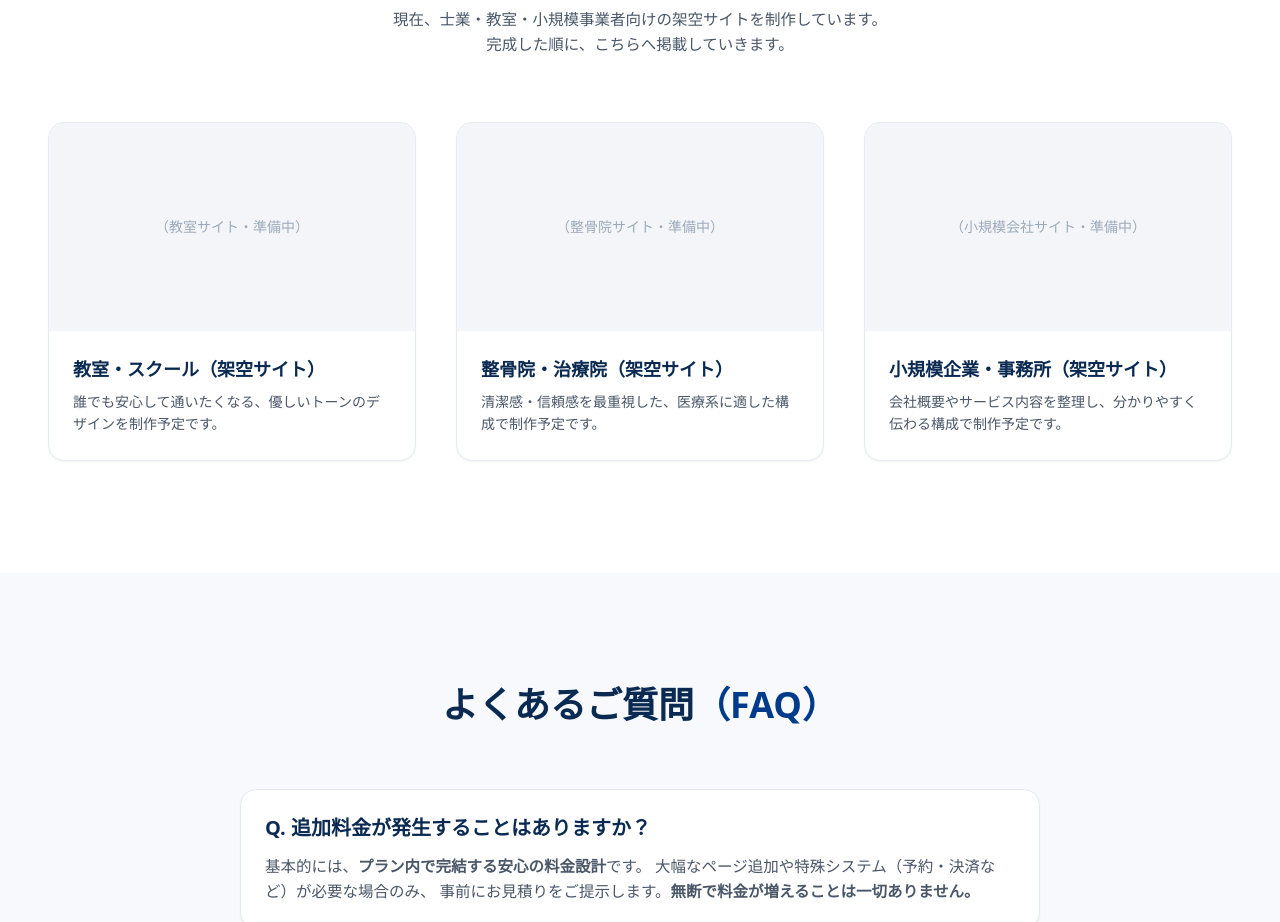
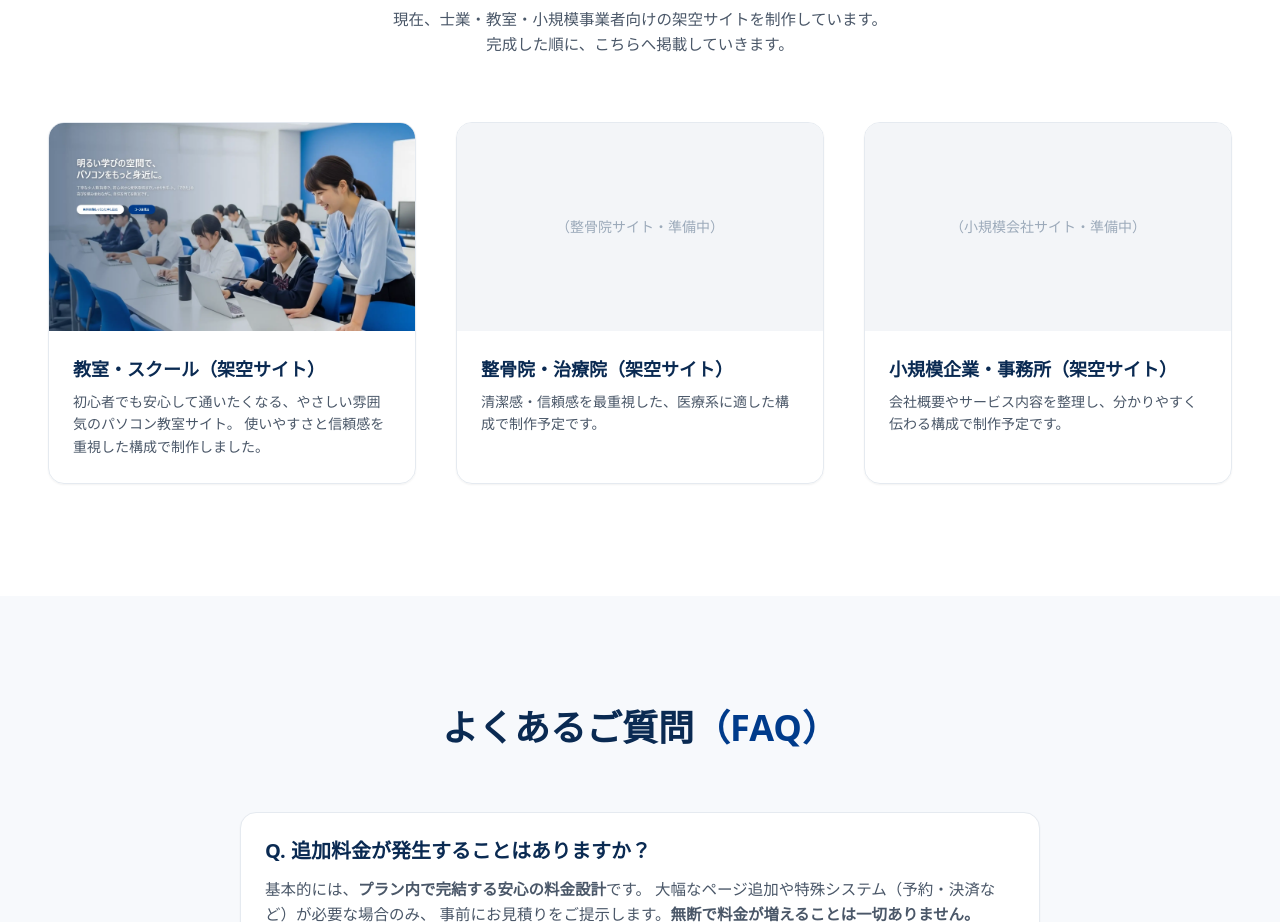
Before and after one commit to gushiyuu123-glitch/gushiken-office-web, a React (Vite) app: page / in a window 1280 px wide. Shown: the part 4100-5022 px from the top of the page. Built offline with nearby package versions, Linux system fonts and the light colour scheme.

Commit message:
test: auto deploy check

```diff
--- a/src/components/Works.jsx
+++ b/src/components/Works.jsx
@@ -21,21 +21,31 @@ export default function Works() {
         {/* 実績カード枠 */}
         <div className="grid md:grid-cols-3 gap-10">
 
-          {/* === Work 1 === */}
-          <div className="group rounded-2xl overflow-hidden border border-[#e5eaf0] shadow-sm
-                          transition hover:shadow-md hover:-translate-y-1 duration-200">
-            <div className="bg-[#f3f5f8] h-52 flex items-center justify-center text-[#9caaba] text-sm">
-              （教室サイト・準備中）
-            </div>
+          {/* === Work 1（教室・スクール） === */}
+          <a
+            href="https://haru-learning.vercel.app/"
+            target="_blank"
+            rel="noopener noreferrer"
+            className="group rounded-2xl overflow-hidden border border-[#e5eaf0] shadow-sm
+                       transition hover:shadow-md hover:-translate-y-1 duration-200 block"
+          >
+            {/* サムネイル画像 */}
+            <img
+              src="/haru.webp"
+              alt="haru-learning 教室サイト"
+              className="w-full h-52 object-cover bg-[#f3f5f8]"
+            />
+
             <div className="p-6">
               <h3 className="text-lg font-semibold text-[#0a2a52] mb-2">
                 教室・スクール（架空サイト）
               </h3>
               <p className="text-[#4a5768] text-sm leading-relaxed">
-                誰でも安心して通いたくなる、優しいトーンのデザインを制作予定です。
+                初心者でも安心して通いたくなる、やさしい雰囲気のパソコン教室サイト。
+                使いやすさと信頼感を重視した構成で制作しました。
               </p>
             </div>
-          </div>
+          </a>
 
           {/* === Work 2 === */}
           <div className="group rounded-2xl overflow-hidden border border-[#e5eaf0] shadow-sm
@@ -70,7 +80,6 @@ export default function Works() {
           </div>
 
         </div>
-
       </div>
     </section>
   );
```
Also changed, not shown: public/haru.webp (added).
